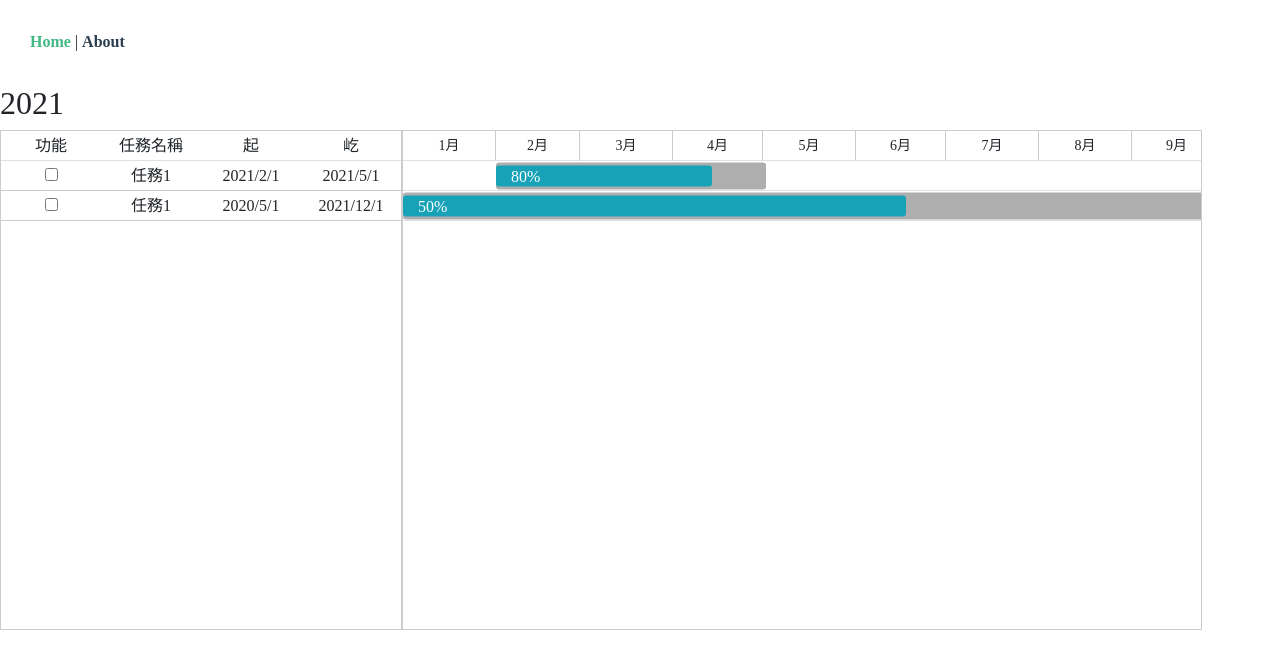
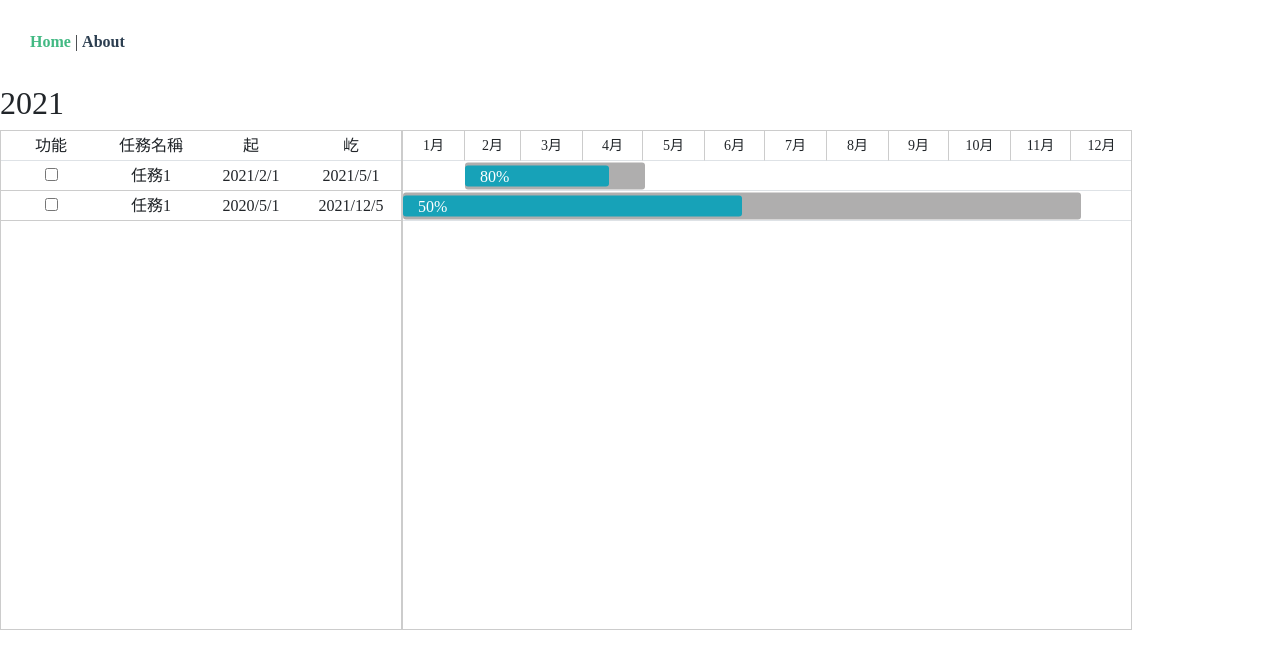
Before and after one commit to abc820219/components, a Vue app: page /#/ in a window 1280 px wide. Shown: the top 668 px of the page. Built offline with nearby package versions, Linux system fonts and the light colour scheme.

Commit message:
甘特圖vue開發

```diff
--- a/src/views/Home.vue
+++ b/src/views/Home.vue
@@ -187,7 +187,7 @@ export default {
                     {
                         name: '任務1',
                         start: '2020/5/1',
-                        end: '2021/12/1',
+                        end: '2021/12/5',
                         progress: 50,
                     },
                 ]
@@ -198,7 +198,7 @@ export default {
         return {
             showType: 'month',
             year: 2021,
-            columnWidth: 3,
+            columnWidth: 2,
             height: 30,
         }
     },
@@ -207,7 +207,7 @@ export default {
             immediate: true,
             handler(newType) {
                 if (!newType) {
-                    this.columnWidth = 20
+                    this.columnWidth = 30
                 }
             },
         },
@@ -223,8 +223,6 @@ export default {
                 if (this.year < this.dayjs(task.start).year()) return task
                 let taskS = 0
                 let taskW = 0
-                // console.log('end:' + this.dayjs(task.end).year())
-                // console.log('start:' + this.dayjs(task.start).year())
                 if (
                     this.year == this.dayjs(task.start).year() &&
                     this.year == this.dayjs(task.end).year()
```
